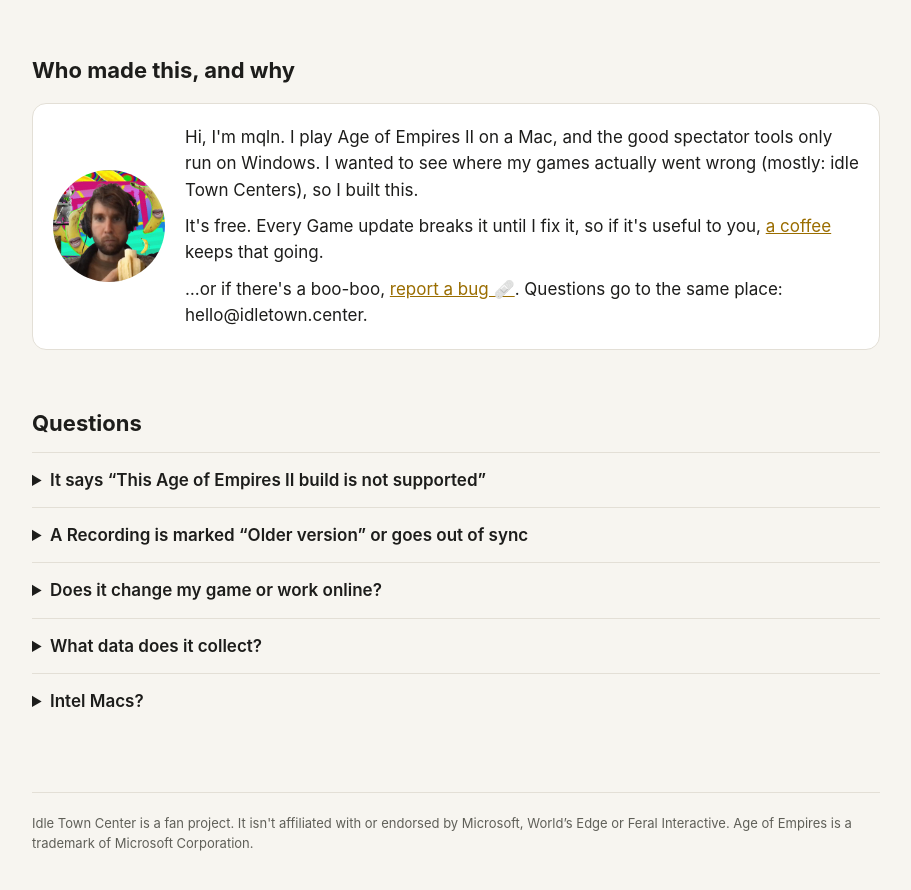
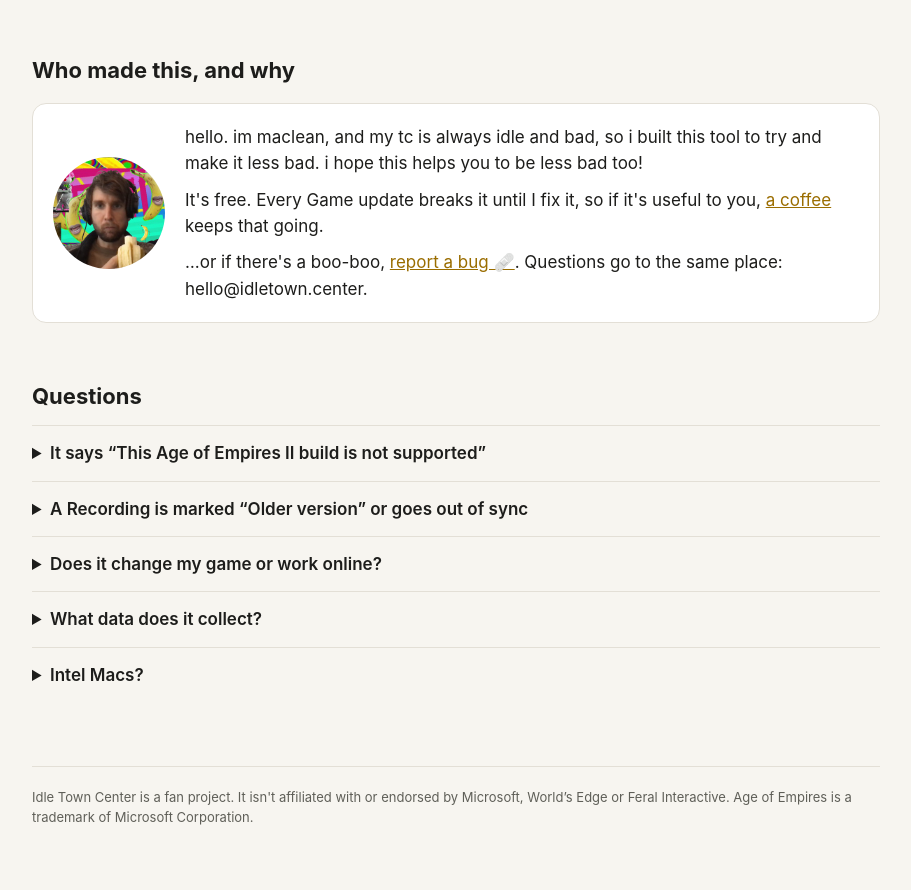
Before and after one commit to mqln/idletown-site, a plain HTML site: page index.html in a window 1280 px wide. Shown: the part 1669-2559 px from the top of the page, without its empty margins (184-1095 px from the left). Drawn offline with Linux system fonts and the light colour scheme.

Commit message:
Bio in maclean's words

```diff
--- a/index.html
+++ b/index.html
@@ -71,9 +71,9 @@
 
   <h2>Who made this, and why</h2>
   <div class="maker">
-    <img src="maker.jpg" alt="mqln, eating a banana" width="112" height="112">
+    <img src="maker.jpg" alt="maclean, eating a banana" width="112" height="112">
     <div>
-      <p>Hi, I'm mqln. I play Age of Empires II on a Mac, and the good spectator tools only run on Windows. I wanted to see where my games actually went wrong (mostly: idle Town Centers), so I built this.</p>
+      <p>hello. im maclean, and my tc is always idle and bad, so i built this tool to try and make it less bad. i hope this helps you to be less bad too!</p>
       <p>It's free. Every Game update breaks it until I fix it, so if it's useful to you, <a href="https://ko-fi.com/mqleen">a coffee</a> keeps that going.</p>
       <p>…or if there's a boo-boo, <a href="mailto:hello@idletown.center?subject=Idle%20Town%20Center%20boo-boo">report a bug 🩹</a>. Questions go to the same place: hello@idletown.center.</p>
     </div>
```
